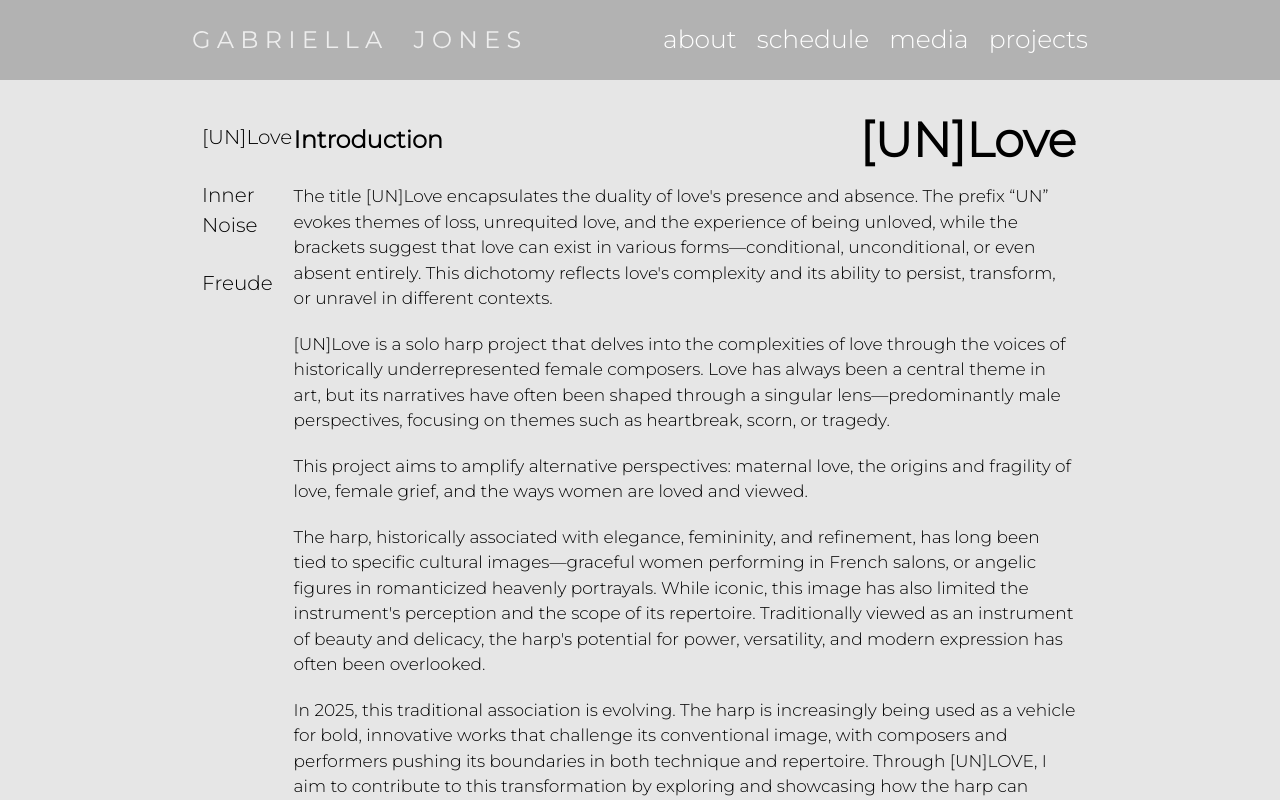
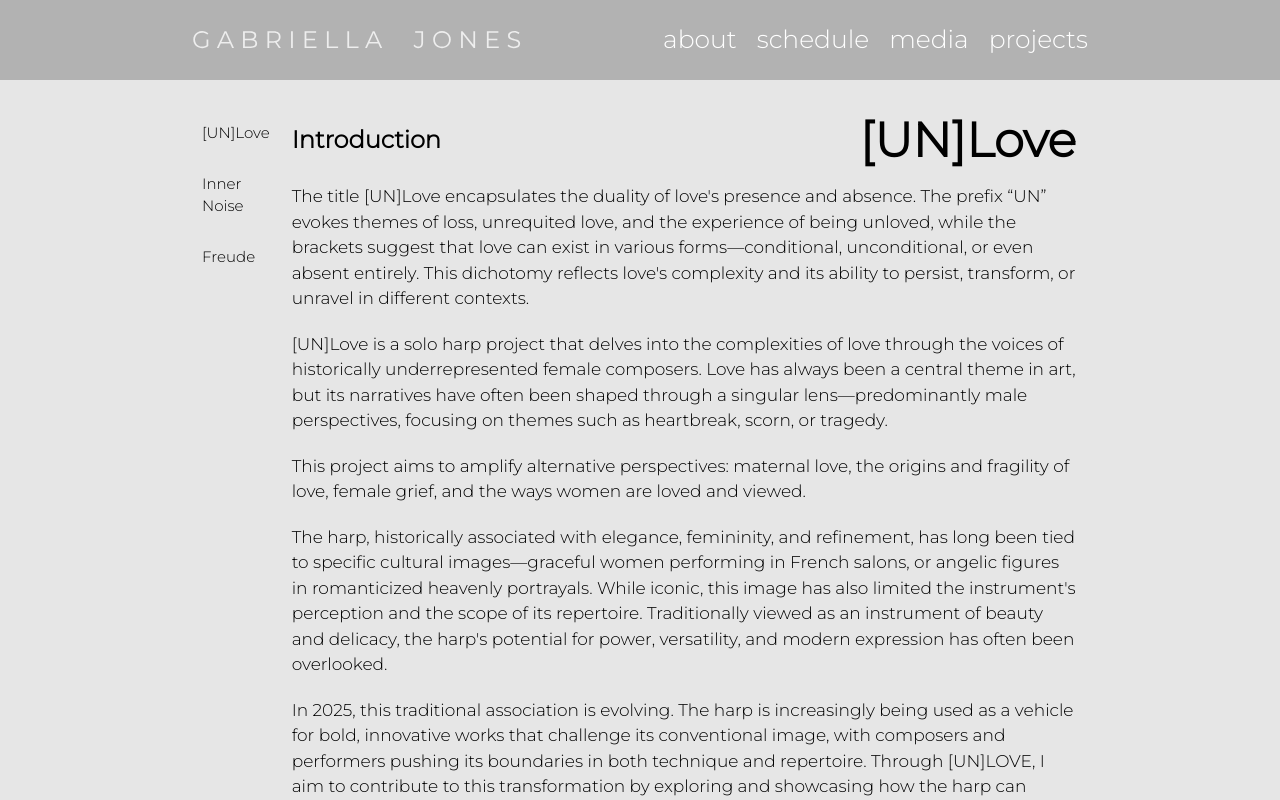
Before and after one commit to stellenberger/gabriella_jones, a React (Create React App) app: page /projects in a window 1280 px wide. Shown: the top 800 px of the page. Built offline with nearby package versions, Linux system fonts and the light colour scheme.

Commit message:
Make the font size consistent for side menus

```diff
--- a/src/components/about/About.module.scss
+++ b/src/components/about/About.module.scss
@@ -33,7 +33,7 @@
 
 .sideNav {
   width: 20%;
-  font-size: 20px;
+  font-size: 15px;
   padding: 0px 10px;
   @media screen and (max-width: 786px) {
     width: 100%;
--- a/src/components/projects/Project.module.scss
+++ b/src/components/projects/Project.module.scss
@@ -29,7 +29,7 @@
 }
 
 .project {
-  font-size: 20px;
+  font-size: 15px;
   padding: 10px;
   &:hover {
     background-color: gray;
--- a/src/components/schedule/Schedule.module.scss
+++ b/src/components/schedule/Schedule.module.scss
@@ -33,7 +33,7 @@
 }
 
 .year {
-  font-size: 20px;
+  font-size: 15px;
   padding: 10px;
   &:hover {
     background-color: gray;
```
